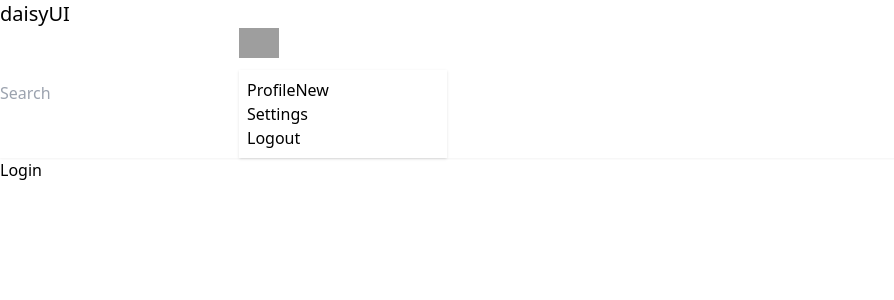
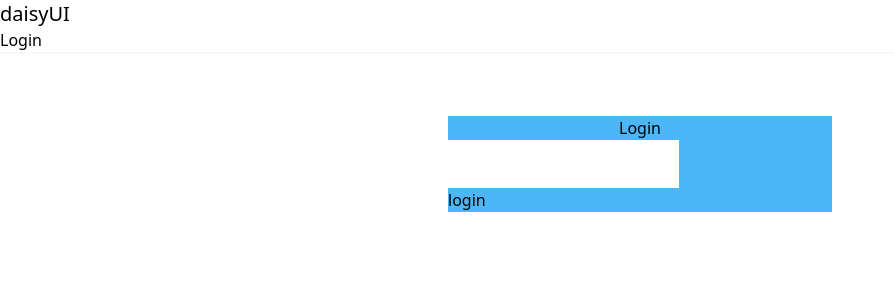
Before and after one commit to NamanGIT32/DevTinder-Frontend, a React (Vite) app: page /login in a window 1280 px wide. Shown: the top 300 px of the page, without its empty margins (0-894 px from the left). Built offline with nearby package versions, Linux system fonts and the light colour scheme; grey boxes are pictures that could not be loaded.

Commit message:
setup redux store and integrated login api

```diff
--- a/package.json
+++ b/package.json
@@ -10,9 +10,12 @@
     "preview": "vite preview"
   },
   "dependencies": {
+    "@reduxjs/toolkit": "^2.6.1",
     "@tailwindcss/vite": "^4.0.13",
+    "axios": "^1.8.3",
     "react": "^19.0.0",
     "react-dom": "^19.0.0",
+    "react-redux": "^9.2.0",
     "react-router-dom": "^7.3.0"
   },
   "devDependencies": {
--- a/src/App.jsx
+++ b/src/App.jsx
@@ -3,20 +3,26 @@ import {BrowserRouter, Route, Routes} from 'react-router-dom'
 import Body from './Body'
 import Login from './components/Auth/Login'
 import Signup from './components/Auth/Signup'
+import { Provider } from 'react-redux'
+import appStore from './redux/appStore'
+import Feed from './components/Feed'
 
 const App = () => {
 
   return (
     <>
+    <Provider store={appStore}>
       <BrowserRouter basename='/' >
         <Routes>
           {/* this is a body route and childrens of body route */}
           <Route path='/' element={<Body/>} >
+            <Route path='/' element={<Feed/>} />
             <Route path='/login' element={<Login/>} />
-            <Route path='signup' element={<Signup/>} />
+            <Route path='/signup' element={<Signup/>} />
           </Route>
         </Routes>
       </BrowserRouter>
+      </Provider>
     </>
   )
 }
--- a/src/Body.jsx
+++ b/src/Body.jsx
@@ -3,6 +3,7 @@ import Navbar from './components/Navbar'
 import { Outlet } from 'react-router-dom'
 
 const Body = () => {
+
   return (
     <div>
         <Navbar/>
@@ -11,4 +12,4 @@ const Body = () => {
   )
 }
 
-export default Body
+export default Body;
--- a/src/components/Auth/Login.jsx
+++ b/src/components/Auth/Login.jsx
@@ -1,9 +1,46 @@
-import React from 'react'
+import axios from "axios";
+import React, { useState } from "react";
+import { useDispatch } from "react-redux";
+import {addUser} from "../../redux/userSlice";
+import { useNavigate } from "react-router-dom";
+import { BASE_URL } from "../../utils/constants";
+
 
 const Login = () => {
+  const [email, setEmail] = useState("");
+  const [password, setPassword] = useState("");
+  const navigate = useNavigate();
+  const dispatch = useDispatch();
+  const submitDetails = async () => {
+    try {
+      const res = await axios.post(BASE_URL + "/auth/login",{
+        emailId: email,
+        password:password
+      }, {
+        withCredentials: true,
+      });
+      console.log(res);
+      const data = res.data.data;
+      dispatch(addUser(data));
+      navigate("/")
+    } catch (error) {
+      console.error(error);
+    }
+  };
   return (
-    <div>Login</div>
-  )
-}
+    <div className="flex justify-center my-16">
+    <div className="card card-dash bg-[#4cb7f8] w-96">
+      <div className="card-body">
+        <h2 className="card-title text-center">Login</h2>
+        <input type="text" name="email" id="email" value={email} onChange={(e)=> setEmail(e.target.value)} />
+        <input type="password" name="password" id="password" value={password} onChange={(e)=> setPassword(e.target.value)}  />
+        <div className="card-actions justify-end">
+          <button className="btn btn-primary" onClick={submitDetails} >login</button>
+        </div>
+      </div>
+    </div>
+    </div>
+  );
+};
 
-export default Login
+export default Login;
--- /dev/null
+++ b/src/components/Feed.jsx
@@ -0,0 +1,9 @@
+import React from 'react'
+
+const Feed = () => {
+  return (
+    <div>Feed</div>
+  )
+}
+
+export default Feed;
--- a/src/components/Navbar.jsx
+++ b/src/components/Navbar.jsx
@@ -1,19 +1,23 @@
 import React from 'react'
+import { useSelector } from 'react-redux'
+import { Link } from 'react-router-dom';
 
 const Navbar = () => {
+  const user = useSelector((state) => state.user);
   return (
     <div className="navbar bg-base-100 shadow-sm">
   <div className="flex-1">
     <a className="btn btn-ghost text-xl">daisyUI</a>
   </div>
-  <div className="flex gap-2">
-    <input type="text" placeholder="Search" className="input input-bordered w-24 md:w-auto" />
+  {user ?
+  <div className="flex gap-2 items-center">
+    <div>Hello!! {user.firstName}</div>
     <div className="dropdown dropdown-end">
       <div tabIndex={0} role="button" className="btn btn-ghost btn-circle avatar">
         <div className="w-10 rounded-full">
           <img
             alt="Tailwind CSS Navbar component"
-            src="https://img.daisyui.com/images/stock/photo-1534528741775-53994a69daeb.webp" />
+            src={user.imageURL} />
         </div>
       </div>
       <ul
@@ -29,9 +33,15 @@ const Navbar = () => {
         <li><a>Logout</a></li>
       </ul>
     </div>
-  </div>
+  </div> :
+  <Link to='/login' className='btn btn-primary'>
+    Login
+  </Link>
+  }
 </div>
   )
 }
 
 export default Navbar
+
+// "https://img.daisyui.com/images/stock/photo-1534528741775-53994a69daeb.webp"
--- /dev/null
+++ b/src/redux/appStore.jsx
@@ -0,0 +1,10 @@
+import { configureStore } from "@reduxjs/toolkit";
+import userReducer from "./userSlice";
+
+const appStore = configureStore({
+    reducer:{
+        user: userReducer
+    }
+});
+
+export default appStore;
--- /dev/null
+++ b/src/redux/userSlice.jsx
@@ -0,0 +1,14 @@
+import { createSlice } from "@reduxjs/toolkit";
+
+const userSlice = createSlice({
+    name: "user",
+    initialState: null,
+    reducers: {
+        addUser: (state, action)=>{
+            return action.payload;
+        }
+    }
+});
+
+export const {addUser} = userSlice.actions;
+export default userSlice.reducer;
--- /dev/null
+++ b/src/utils/constants.jsx
@@ -0,0 +1 @@
+export const BASE_URL = "http://localhost:3000";
```
Also changed, not shown: 1 other file (tests, documents, lock files or other folders).
